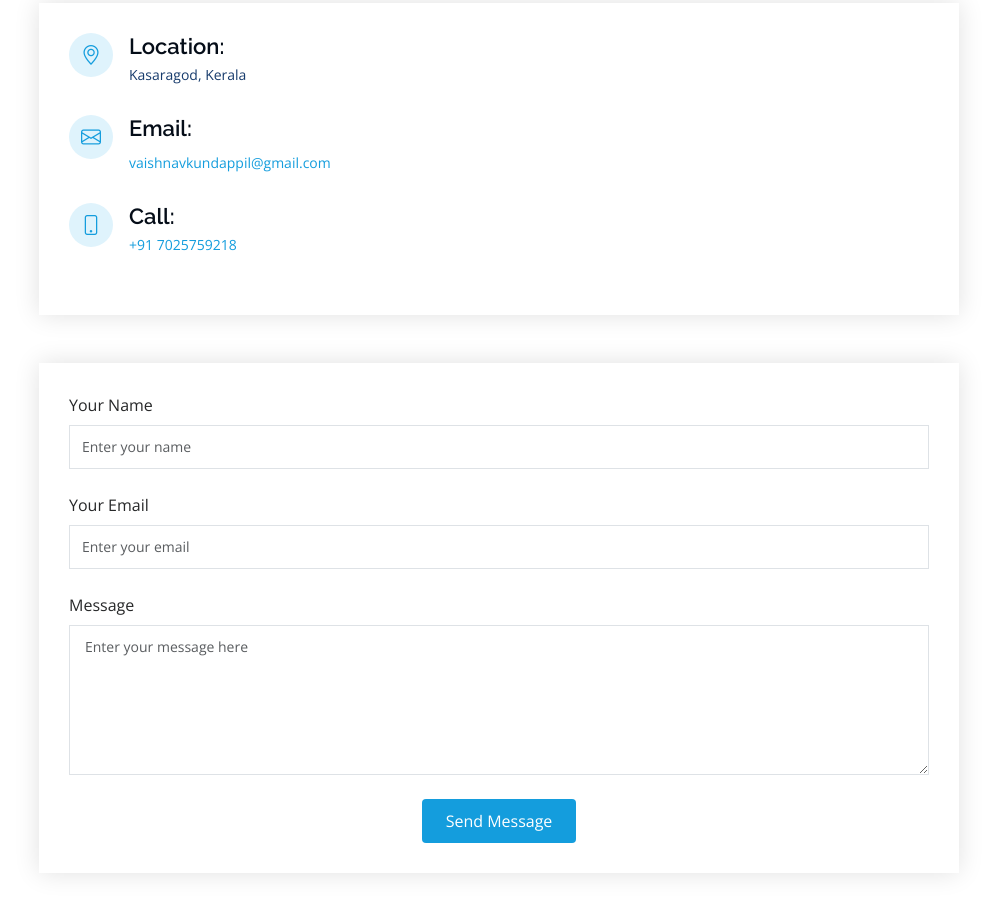
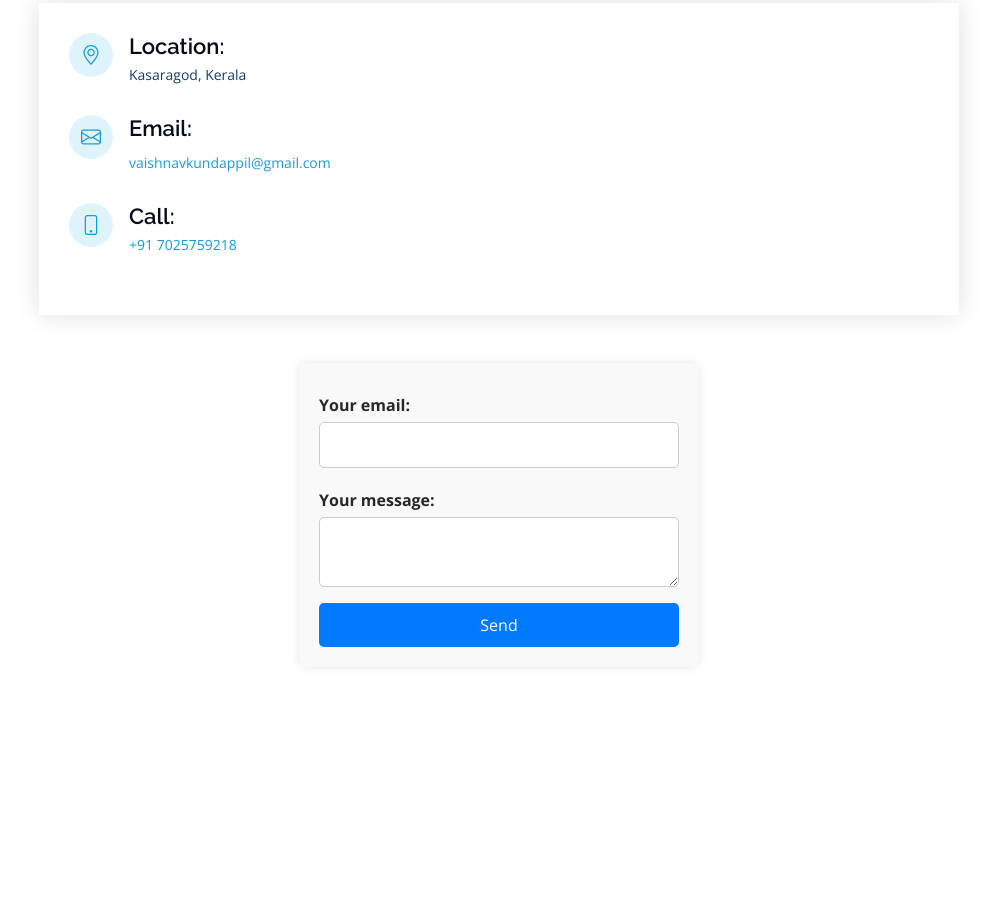
Before and after one commit to vaishnav-kundappil/Porfolio, a plain HTML site: page index.html in a window 1280 px wide. Shown: the part 3686-4601 px from the top of the page, without its empty margins (291-1280 px from the left). After the commit the page ends 4483 px from the top, so only its background shows below. Drawn offline with nearby package versions, Linux system fonts and the light colour scheme.

Commit message:
Update index.html

```diff
--- a/index.html
+++ b/index.html
@@ -460,26 +460,97 @@
 
     <div class="row mt-5">
       <div class="col-lg-12">
-        <form action="sendmail.php" method="post" class="php-email-form">
-          <div class="form-group">
-            <label for="name">Your Name</label>
-            <input type="text" name="name" class="form-control" id="name"
-                   placeholder="Enter your name" required>
-          </div>
-          <div class="form-group mt-3">
-            <label for="email">Your Email</label>
-            <input type="email" name="email" class="form-control" id="email"
-                   placeholder="Enter your email" required>
-          </div>
-          <div class="form-group mt-3">
-            <label for="message">Message</label>
-            <textarea class="form-control" name="message" id="message" rows="6"
-                      placeholder="Enter your message here" style="min-height: 150px;" required></textarea>
-          </div>
-          <div class="text-center mt-3">
-            <button type="submit">Send Message</button>
-          </div>
-        </form>
+       <!-- Enhanced Form with Styling and Validation -->
+<style>
+  form {
+    max-width: 400px;
+    margin: auto;
+    padding: 20px;
+    background: #f9f9f9;
+    border-radius: 8px;
+    box-shadow: 0 0 10px rgba(0, 0, 0, 0.1);
+  }
+  label {
+    display: block;
+    margin: 10px 0 5px;
+    font-weight: bold;
+  }
+  input, textarea {
+    width: 100%;
+    padding: 10px;
+    margin-bottom: 10px;
+    border: 1px solid #ccc;
+    border-radius: 5px;
+  }
+  button {
+    width: 100%;
+    padding: 10px;
+    background: #007bff;
+    color: white;
+    border: none;
+    border-radius: 5px;
+    cursor: pointer;
+    font-size: 16px;
+  }
+  button:hover {
+    background: #0056b3;
+  }
+  .success-message {
+    display: none;
+    color: green;
+    margin-top: 10px;
+  }
+  .error-message {
+    display: none;
+    color: red;
+    margin-top: 10px;
+  }
+</style>
+
+<!-- Form HTML -->
+<form id="contact-form" action="https://formspree.io/f/movjwkdw" method="POST">
+  <label for="email">Your email:</label>
+  <input type="email" name="email" id="email" required>
+
+  <label for="message">Your message:</label>
+  <textarea name="message" id="message" required></textarea>
+
+  <button type="submit">Send</button>
+
+  <p class="success-message" id="success-message">Message sent successfully!</p>
+  <p class="error-message" id="error-message">Oops! Something went wrong.</p>
+</form>
+
+<script>
+  document.getElementById("contact-form").addEventListener("submit", function(event) {
+    event.preventDefault();
+
+    let form = this;
+    let formData = new FormData(form);
+    let successMessage = document.getElementById("success-message");
+    let errorMessage = document.getElementById("error-message");
+
+    fetch(form.action, {
+      method: form.method,
+      body: formData,
+      headers: { "Accept": "application/json" }
+    })
+    .then(response => {
+      if (response.ok) {
+        successMessage.style.display = "block";
+        errorMessage.style.display = "none";
+        form.reset();
+      } else {
+        throw new Error("Submission failed");
+      }
+    })
+    .catch(() => {
+      successMessage.style.display = "none";
+      errorMessage.style.display = "block";
+    });
+  });
+</script>
+
       </div>
     </div>
   </div>
```
